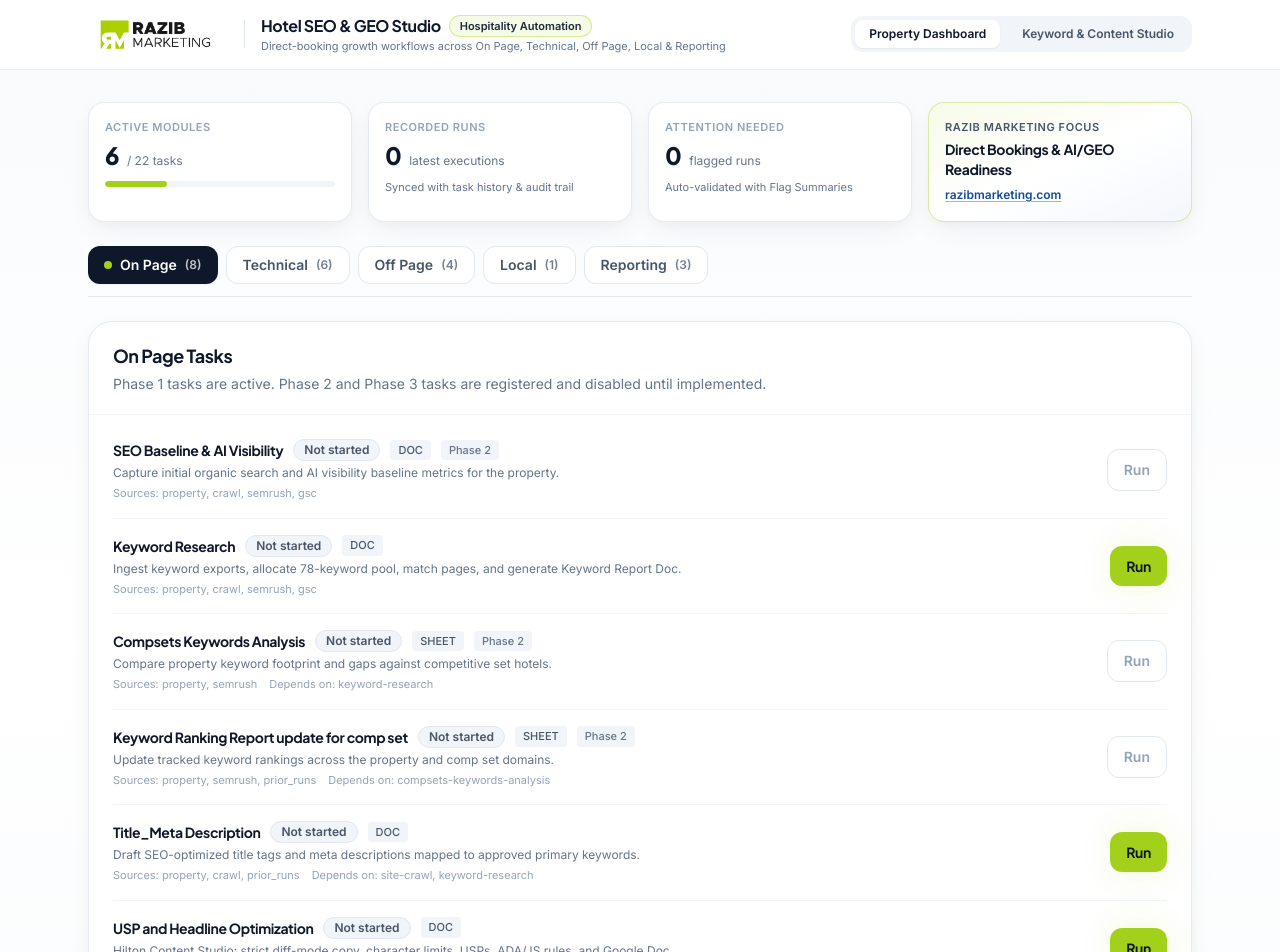
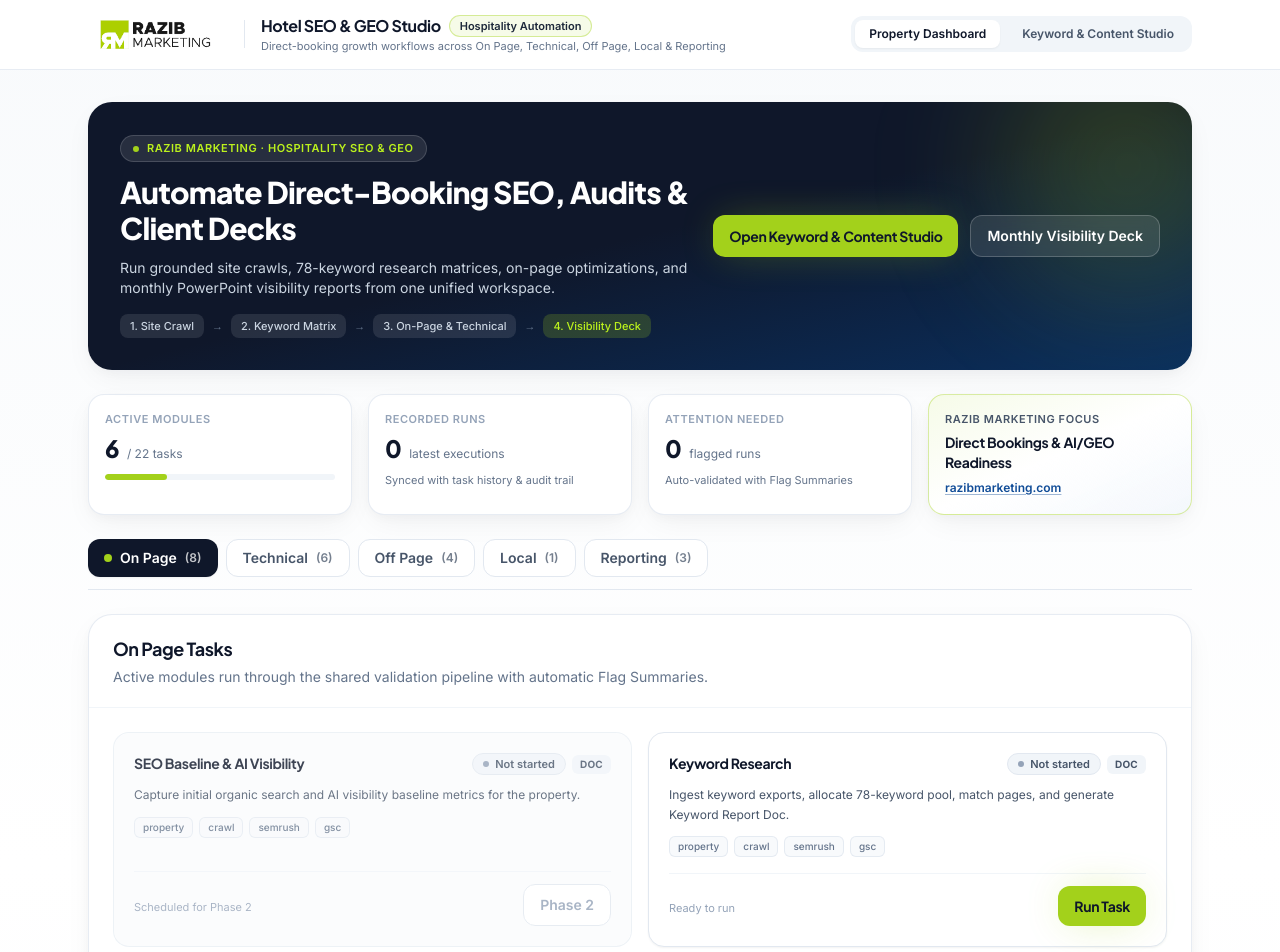
Before and after one commit to nurunnobejisan/Cogwheel-SEO-Templates, a Next.js app: page / in a window 1280 px wide. Shown: the top 952 px of the page. Built offline with nearby package versions, Linux system fonts and the light colour scheme; no server answers.

Commit message:
Upgrade dashboard hero banner, 2-column task cards, and report dropzones

```diff
--- a/src/components/PropertyDashboard.tsx
+++ b/src/components/PropertyDashboard.tsx
@@ -189,6 +189,57 @@ export default function PropertyDashboard() {
         <Studio key={studioStep} initialStep={studioStep} />
       ) : (
         <main className="mx-auto max-w-6xl space-y-6 px-6 py-8">
+          <section className="relative overflow-hidden rounded-3xl bg-gradient-to-br from-slate-900 via-slate-900 to-hilton-dark p-6 text-white shadow-card sm:p-8">
+            <div
+              aria-hidden="true"
+              className="pointer-events-none absolute -right-16 -top-16 h-64 w-64 rounded-full bg-brand/20 blur-3xl"
+            />
+            <div className="relative flex flex-col gap-6 lg:flex-row lg:items-center lg:justify-between">
+              <div className="max-w-2xl space-y-3">
+                <div className="inline-flex items-center gap-2 rounded-full border border-white/15 bg-white/10 px-3 py-1 text-[11px] font-semibold uppercase tracking-wider text-brand-light">
+                  <span className="h-1.5 w-1.5 rounded-full bg-brand" />
+                  Razib Marketing · Hospitality SEO &amp; GEO
+                </div>
+                <h2 className="font-display text-2xl font-extrabold tracking-tight text-white sm:text-3xl">
+                  Automate Direct-Booking SEO, Audits &amp; Client Decks
+                </h2>
+                <p className="text-sm text-slate-300">
+                  Run grounded site crawls, 78-keyword research matrices, on-page optimizations, and monthly PowerPoint visibility reports from one unified workspace.
+                </p>
+                <div className="flex flex-wrap items-center gap-2 pt-1 text-[11px] font-medium text-slate-300">
+                  <span className="rounded-lg bg-white/10 px-2.5 py-1">1. Site Crawl</span>
+                  <span className="text-slate-500">&rarr;</span>
+                  <span className="rounded-lg bg-white/10 px-2.5 py-1">2. Keyword Matrix</span>
+                  <span className="text-slate-500">&rarr;</span>
+                  <span className="rounded-lg bg-white/10 px-2.5 py-1">3. On-Page &amp; Technical</span>
+                  <span className="text-slate-500">&rarr;</span>
+                  <span className="rounded-lg bg-brand/20 px-2.5 py-1 text-brand-light">4. Visibility Deck</span>
+                </div>
+              </div>
+              <div className="flex shrink-0 flex-wrap gap-3">
+                <Button
+                  variant="primary"
+                  onClick={() => {
+                    setStudioStep(1);
+                    setView("studio");
+                  }}
+                >
+                  Open Keyword &amp; Content Studio
+                </Button>
+                <button
+                  type="button"
+                  onClick={() => {
+                    setActiveTab("Reporting");
+                    setShowVisibilityReport(true);
+                  }}
+                  className="rounded-xl border border-white/20 bg-white/10 px-4 py-2.5 text-sm font-semibold text-white backdrop-blur transition hover:bg-white/20"
+                >
+                  Monthly Visibility Deck
+                </button>
+              </div>
+            </div>
+          </section>
+
           <section className="grid gap-4 sm:grid-cols-2 lg:grid-cols-4">
             <div className="rounded-2xl border border-slate-200/80 bg-white p-4 shadow-card">
               <div className="text-[11px] font-semibold uppercase tracking-wider text-slate-400">
@@ -336,9 +387,9 @@ export default function PropertyDashboard() {
 
           <Card
             title={`${activeTab} Tasks`}
-            subtitle={`Phase 1 tasks are active. Phase 2 and Phase 3 tasks are registered and disabled until implemented.`}
+            subtitle={`Active modules run through the shared validation pipeline with automatic Flag Summaries.`}
           >
-            <div className="divide-y divide-slate-100">
+            <div className="grid gap-4 md:grid-cols-2">
               {sectionTasks.map((task) => {
                 const run = latestRuns[task.id];
                 const isImplemented = task.phase === 1 || task.status === "Done";
@@ -348,55 +399,84 @@ export default function PropertyDashboard() {
                 return (
                   <div
                     key={task.id}
-                    className="flex flex-col gap-4 py-4 first:pt-0 last:pb-0 sm:flex-row sm:items-center sm:justify-between"
+                    className={`flex flex-col justify-between gap-4 rounded-2xl border p-5 transition-all ${
+                      disabled
+                        ? "border-slate-200/70 bg-slate-50/60 opacity-80"
+                        : "border-slate-200 bg-white shadow-sm hover:-translate-y-0.5 hover:border-brand/60 hover:shadow-card"
+                    }`}
                   >
-                    <div className="space-y-1">
-                      <div className="flex flex-wrap items-center gap-2.5">
+                    <div className="space-y-2.5">
+                      <div className="flex flex-wrap items-start justify-between gap-2">
                         <span className="font-display text-sm font-bold text-slate-900">{task.name}</span>
+                        <div className="flex items-center gap-1.5">
                           <span
-                          className={`inline-flex items-center rounded-full border px-2.5 py-0.5 text-xs font-semibold ${STATUS_STYLES[effectiveStatus]}`}
+                            className={`inline-flex items-center gap-1.5 rounded-full border px-2.5 py-0.5 text-[11px] font-semibold ${STATUS_STYLES[effectiveStatus]}`}
                           >
+                            <span
+                              className={`h-1.5 w-1.5 rounded-full ${
+                                effectiveStatus === "Done"
+                                  ? "bg-emerald-500"
+                                  : effectiveStatus === "Flagged"
+                                    ? "bg-amber-500"
+                                    : effectiveStatus === "Running"
+                                      ? "animate-pulse bg-sky-500"
+                                      : "bg-slate-400"
+                              }`}
+                            />
                             {effectiveStatus}
                           </span>
-                        <span className="rounded bg-slate-100 px-2 py-0.5 text-[11px] font-medium uppercase text-slate-600">
+                          <span className="rounded-md bg-slate-100 px-2 py-0.5 text-[10px] font-bold uppercase tracking-wide text-slate-600">
                             {task.outputType}
                           </span>
-                        {disabled && (
-                          <span className="rounded bg-slate-100 px-2 py-0.5 text-[11px] font-medium text-slate-500">
-                            Phase {task.phase}
+                        </div>
+                      </div>
+                      <p className="text-xs leading-relaxed text-slate-600">{task.description}</p>
+                      <div className="flex flex-wrap items-center gap-1.5 pt-0.5">
+                        {task.dataSources.map((src) => (
+                          <span
+                            key={src}
+                            className="rounded-md border border-slate-200/80 bg-slate-50 px-2 py-0.5 text-[10px] font-medium text-slate-500"
+                          >
+                            {src}
+                          </span>
+                        ))}
+                        {task.dependsOn.length > 0 && (
+                          <span className="text-[10px] text-slate-400">
+                            Requires: {task.dependsOn.join(", ")}
                           </span>
                         )}
                       </div>
-                      <p className="text-xs text-slate-500">{task.description}</p>
-                      <div className="flex flex-wrap items-center gap-3 text-[11px] text-slate-400">
-                        <span>Sources: {task.dataSources.join(", ")}</span>
-                        {task.dependsOn.length > 0 && <span>Depends on: {task.dependsOn.join(", ")}</span>}
-                      </div>
                       {run && run.flags.length > 0 && (
-                        <div className="mt-1 text-xs text-amber-700">
+                        <div className="rounded-xl border border-amber-200 bg-amber-50 px-3 py-2 text-xs text-amber-800">
                           Flag Summary ({run.flags.length}): {run.flags.map((f) => f.message).slice(0, 2).join(" | ")}
                         </div>
                       )}
                     </div>
 
-                    <div className="flex shrink-0 items-center gap-3">
-                      {run?.outputUrl && (
+                    <div className="flex items-center justify-between border-t border-slate-100 pt-3">
+                      <div>
+                        {run?.outputUrl ? (
                           <a
                             href={run.outputUrl}
                             target="_blank"
                             rel="noreferrer"
-                          className="text-xs font-semibold text-slate-700 underline decoration-slate-300 underline-offset-2 hover:text-slate-900"
+                            className="text-xs font-semibold text-hilton underline decoration-hilton/40 underline-offset-2 hover:text-hilton-dark"
                           >
                             View Output
                           </a>
+                        ) : (
+                          <span className="text-[11px] text-slate-400">
+                            {disabled ? `Scheduled for Phase ${task.phase}` : "Ready to run"}
+                          </span>
                         )}
+                      </div>
                       <Button
                         variant={disabled ? "secondary" : "primary"}
                         disabled={disabled}
                         onClick={() => handleRunTask(task)}
                         title={disabled ? `Scheduled for Phase ${task.phase}` : `Run ${task.name}`}
                       >
-                        Run
+                        {disabled ? `Phase ${task.phase}` : "Run Task"}
                       </Button>
                     </div>
                   </div>
--- a/src/components/SeoVisibilityReportModal.tsx
+++ b/src/components/SeoVisibilityReportModal.tsx
@@ -185,44 +185,56 @@ export function SeoVisibilityReportModal({ onClose, onCompleted }: Props) {
       </div>
 
       <div className="grid gap-4 sm:grid-cols-2">
-        <label className="block space-y-1 text-xs font-medium text-slate-700">
-          <span>PowerPoint Template (.pptx) *</span>
+        <label className="flex cursor-pointer flex-col justify-between rounded-2xl border border-dashed border-slate-300 bg-slate-50/70 p-4 text-xs transition hover:border-brand hover:bg-brand-50/40">
+          <span className="font-semibold text-slate-800">PowerPoint Template (.pptx) *</span>
+          <span className="mt-1 text-[11px] text-slate-500">
+            {templateFile ? `${templateFile.name} (${Math.round(templateFile.size / 1024)} KB)` : "Click to select .pptx template"}
+          </span>
           <input
             type="file"
             accept=".pptx"
             onChange={(e) => setTemplateFile(e.target.files?.[0] ?? null)}
-            className="block w-full rounded border border-slate-200 px-3 py-2 text-xs"
+            className="mt-2 block w-full text-[11px] text-slate-600 file:mr-3 file:rounded-lg file:border-0 file:bg-slate-900 file:px-3 file:py-1.5 file:text-xs file:font-semibold file:text-white hover:file:bg-slate-800"
           />
         </label>
 
-        <label className="block space-y-1 text-xs font-medium text-slate-700">
-          <span>Keywords Workbook (.xlsx) *</span>
+        <label className="flex cursor-pointer flex-col justify-between rounded-2xl border border-dashed border-slate-300 bg-slate-50/70 p-4 text-xs transition hover:border-brand hover:bg-brand-50/40">
+          <span className="font-semibold text-slate-800">Keywords Workbook (.xlsx) *</span>
+          <span className="mt-1 text-[11px] text-slate-500">
+            {xlsxFile ? `${xlsxFile.name} (${Math.round(xlsxFile.size / 1024)} KB)` : "Click to select Semrush .xlsx export"}
+          </span>
           <input
             type="file"
             accept=".xlsx"
             onChange={(e) => setXlsxFile(e.target.files?.[0] ?? null)}
-            className="block w-full rounded border border-slate-200 px-3 py-2 text-xs"
+            className="mt-2 block w-full text-[11px] text-slate-600 file:mr-3 file:rounded-lg file:border-0 file:bg-slate-900 file:px-3 file:py-1.5 file:text-xs file:font-semibold file:text-white hover:file:bg-slate-800"
           />
         </label>
 
-        <label className="block space-y-1 text-xs font-medium text-slate-700">
-          <span>Semrush Site Audit PDF (.pdf, optional)</span>
+        <label className="flex cursor-pointer flex-col justify-between rounded-2xl border border-dashed border-slate-300 bg-slate-50/70 p-4 text-xs transition hover:border-brand hover:bg-brand-50/40">
+          <span className="font-semibold text-slate-800">Semrush Site Audit PDF (.pdf, optional)</span>
+          <span className="mt-1 text-[11px] text-slate-500">
+            {pdfFile ? `${pdfFile.name} (${Math.round(pdfFile.size / 1024)} KB)` : "Optional for Slide 5 SEO Errors"}
+          </span>
           <input
             type="file"
             accept=".pdf"
             onChange={(e) => setPdfFile(e.target.files?.[0] ?? null)}
-            className="block w-full rounded border border-slate-200 px-3 py-2 text-xs"
+            className="mt-2 block w-full text-[11px] text-slate-600 file:mr-3 file:rounded-lg file:border-0 file:bg-slate-200 file:px-3 file:py-1.5 file:text-xs file:font-semibold file:text-slate-800 hover:file:bg-slate-300"
           />
         </label>
 
-        <label className="block space-y-1 text-xs font-medium text-slate-700">
-          <span>Target Website URL (optional, for service matching)</span>
+        <label className="flex flex-col justify-between rounded-2xl border border-slate-200 bg-white p-4 text-xs">
+          <span className="font-semibold text-slate-800">Target Website URL (optional)</span>
+          <span className="mt-1 text-[11px] text-slate-500">
+            Used for live hospitality service &amp; topic matching
+          </span>
           <input
             type="url"
             value={targetUrl}
             onChange={(e) => setTargetUrl(e.target.value)}
             placeholder="https://thenines.com/"
-            className="block w-full rounded border border-slate-200 px-3 py-2 text-xs"
+            className="mt-2 block w-full rounded-xl border border-slate-200 px-3 py-2 text-xs focus:border-brand focus:outline-none focus:ring-2 focus:ring-brand/25"
           />
         </label>
       </div>
```
Lines whose indentation alone changed are shown as unchanged.
